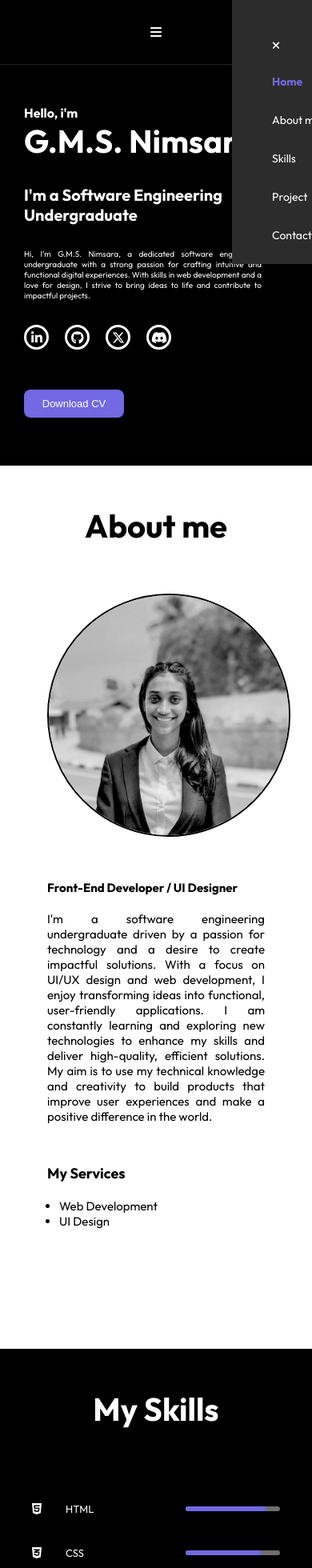
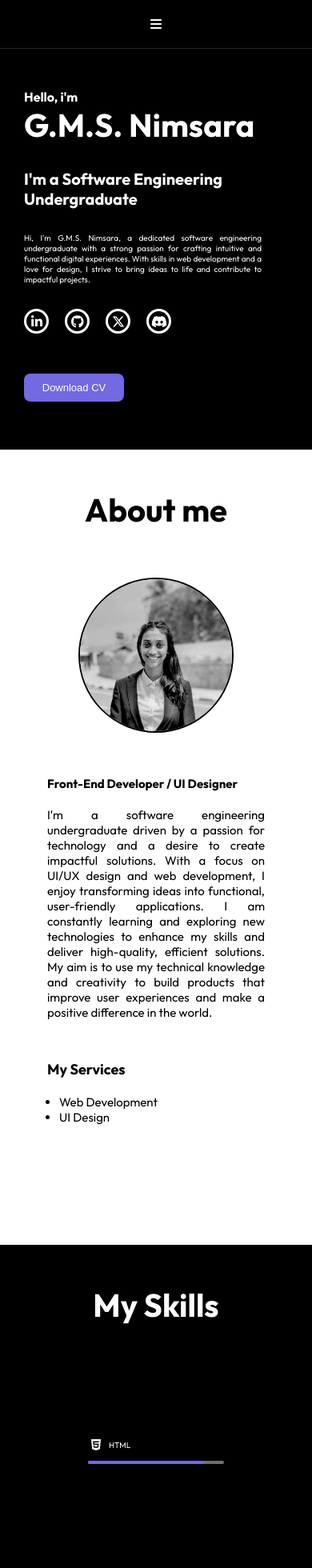
Before and after one commit to SNimsara/portfolio-gmsn, a React (Vite) app: page / in a window 390 px wide. Shown: the top 1960 px of the page at 80% size. Built offline with nearby package versions, Linux system fonts and the light colour scheme.

Commit message:
r - about me

```diff
--- a/src/Components/About/About.css
+++ b/src/Components/About/About.css
@@ -46,6 +46,26 @@ h5{
     padding-bottom: 20px;
 }
 
+/*M window*/
+@media(max-width:910px){
+    .about-info{
+        flex-direction: column;
+        justify-content: center;
+    }
+    .about h1{
+        font-size: 40px;
+    }
+    .about-p{
+        padding: 50px;
+    }
+
+    .about-pic img{
+        height: 280px;
+        width: 280px;
+    }
+}
+
+/*S window*/
 @media(max-width:768px){
     .about-info{
         flex-direction: column;
@@ -53,12 +73,33 @@ h5{
     .about{
         padding: 50px 59px;
     }
+    .about h1{
+        font-size: 40px;
+    }
+    .about-p{
+        padding: 50px 0;
+    }
+    .about-pic img{
+        height: 250px;
+        width: 250px;
+    }
+}
 
+/*XS window*/
+@media(max-width:600px){
+    .about-pic img{
+        height: 220px;
+        width: 220px;
+    }
     .about h1{
         font-size: 40px;
     }
 
-    .about-p{
-        padding: 50px 0;
+}
+
+@media(max-width:390px){
+    .about-pic img{
+        height: 190px;
+        width: 190px;
     }
 }
--- a/src/Components/Navbar/Navbar.css
+++ b/src/Components/Navbar/Navbar.css
@@ -51,15 +51,11 @@
 }
 
   @media(max-width:768px){
-    .navbar{
-        padding: 10px 20px;
-    }
 
     .navmob-menu-open{
         display: block;
         position: sticky;
-        z-index: 3;
-        left: -300px;
+
     }
 
     .navmob-menu-close{
@@ -69,6 +65,7 @@
     }
 
     .nav-menu{
+        display: none;
         position: fixed;
         flex-direction: column;
         align-items: start;
@@ -76,8 +73,8 @@
         top: 0;
         gap: 30px;
         background-color: rgb(44, 44, 44);
-        width: 350px;
-        height: 230px;
+        width: 430px;
+        height: 100%;
         z-index: 2;
         transition: 0.5s;
         right: -350px;
--- a/src/Components/Skills/Skills.css
+++ b/src/Components/Skills/Skills.css
@@ -41,7 +41,6 @@
     min-width: 140px;
     font-size: 15px;
     color: white;
-    padding-left: 20px;
     display: flex;
 }
 
@@ -58,17 +57,54 @@
     transition: 0.5s;
 }
 
+/*L window*/
+@media(max-width:1280px){
+
+    .skills{
+        padding: 50px 200px;
+        justify-content: center;
+    }
+    .skill-sec span , .skill-sec hr{
+        height: 5px;
+    }
+    .skills p{
+        font-size: 12px;
+    }
+}
+
+/*M window*/
 @media(max-width:995px){
 
     .skills{
-        padding: 50px 40px;
+        padding: 50px 130px;
+        justify-content: center;
     }
-
     .skills h1{
         font-size: 40px;
     }
-
     .skills p{
-        font-size: 13px;
+        font-size: 10px;
+    }
+    .skill-sec span , .skill-sec hr{
+        height: 4px;
     }
 }
+
+/*S window*/
+@media(max-width:650px){
+    .skills{
+        padding: 50px 50px;
+        justify-content: center;
+    }
+}
+
+/*XS window*/
+@media(max-width:400px){
+    .skill-sec{
+        padding: 50px 60px;
+        justify-content: center;
+        flex-direction: row;
+        flex-wrap: wrap;
+    }
+
+}
--- a/src/Components/Skills/Skills.jsx
+++ b/src/Components/Skills/Skills.jsx
@@ -22,6 +22,7 @@ const Skills = () => {
             <hr style={{ width: "85%" }} />
           </span>
         </div>
+
         <div className="skill-sec">
           <div className="logo">
             <FontAwesomeIcon icon={faCss3Alt} />
@@ -31,6 +32,7 @@ const Skills = () => {
             <hr style={{ width: "80%" }} />
           </span>
         </div>
+
         <div className="skill-sec">
           <div className="logo">
             <FontAwesomeIcon icon={faReact} />
@@ -40,6 +42,7 @@ const Skills = () => {
             <hr style={{ width: "80%" }} />
           </span>
         </div>
+
         <div className="skill-sec">
           <div className="logo">
             <FontAwesomeIcon icon={faJs} />
@@ -49,6 +52,7 @@ const Skills = () => {
             <hr style={{ width: "60%" }} />
           </span>
         </div>
+
         <div className="skill-sec">
           <div className="logo">
             <FontAwesomeIcon icon={faFigma} />
@@ -58,6 +62,7 @@ const Skills = () => {
             <hr style={{ width: "80%" }} />
           </span>
         </div>
+
         <div className="skill-sec">
           <div className="logo1">
             <FontAwesomeIcon icon={faCircle} />
```
